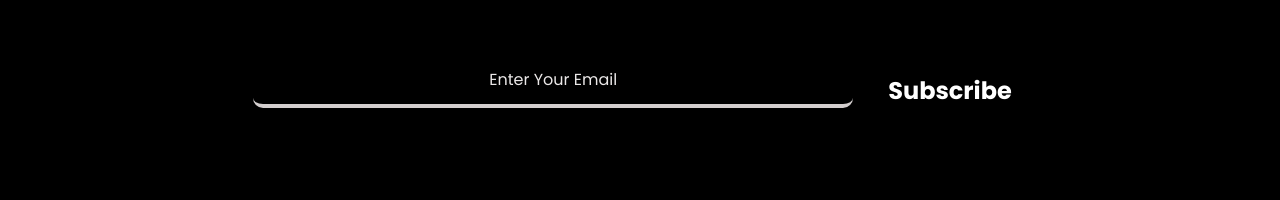
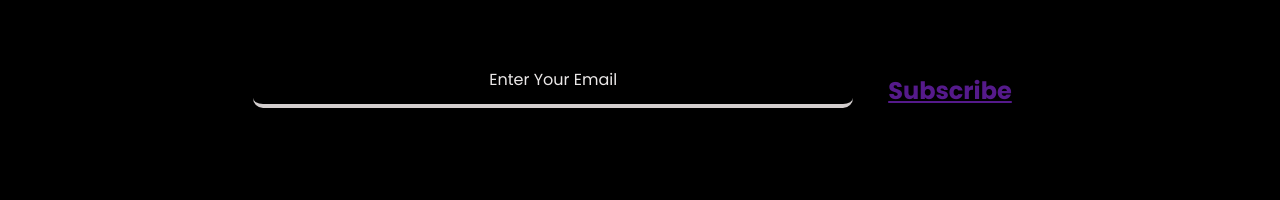
Before and after one commit to krishnakumar-M04/new, a plain HTML site: page index.html in a window 1280 px wide. Shown: the part 3181-3381 px from the top of the page. Drawn offline with nearby package versions, Linux system fonts and the light colour scheme.

Commit message:
upadated

```diff
--- a/index.html
+++ b/index.html
@@ -162,7 +162,7 @@
         <label for="">
             <input type="email" placeholder="Enter Your Email">
         </label>
-        <h4>Subscribe</h4>
+       <a href=""><h4>Subscribe</h4></a>
     </div>
     <div class="footer-sec">
         <div class="address">
```
